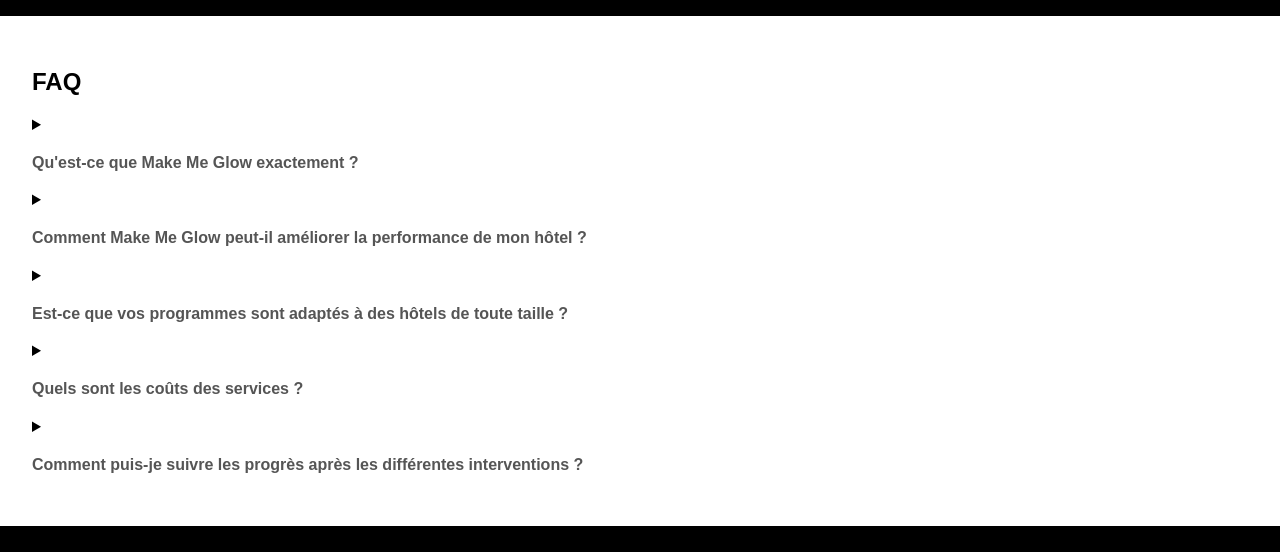
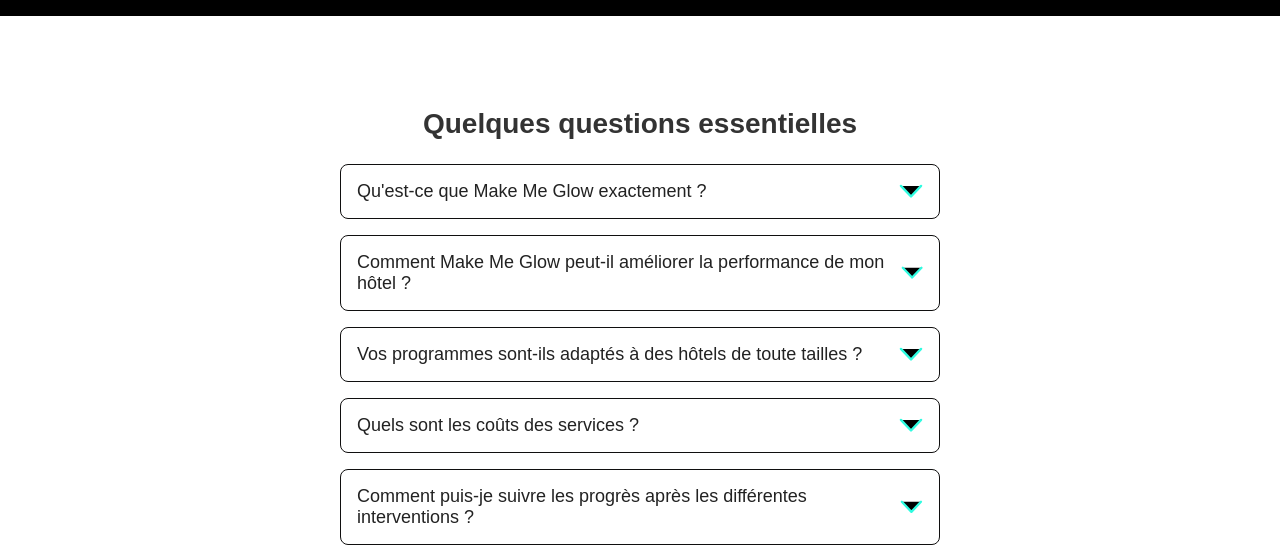
Before and after one commit to Grighting/Make_me_Glow, a plain HTML site: page Contact.html in a window 1280 px wide. Shown: the part 517-1069 px from the top of the page. Drawn offline with Linux system fonts and the light colour scheme.

Commit message:
make-me-glow non-responsive

```diff
--- a/Contact.html
+++ b/Contact.html
@@ -14,42 +14,72 @@
 
    <main>
 
-    <h2>FAQ</h2>
-   <details>
-    <summary>
-     <p><strong>Qu'est-ce que Make Me Glow exactement ?</strong></p>
+   <section id="faq" class="section-faq">
+  <div class="faq-container">
+    <h3 class="faq-title">
+      Quelques questions essentielles
+    </h3>
+    <div class="accordion">
+
+      <details class="accordion-item">
+        <summary class="accordion-header">
+          Qu'est-ce que Make Me Glow exactement ?
+          <svg class="accordion-icon" viewBox="0 0 25 15" xmlns="http://www.w3.org/2000/svg">
+            <path d="M23 2L12.5 13L2 2" stroke="#30FBE0" stroke-width="2.5" stroke-linecap="round" stroke-linejoin="round"/>
+          </svg>
         </summary>
+        <div class="accordion-body">
           <p>Make me Glow est une entreprise qui forme des employés en hôtellerie, permettant des équipes plus éficace et plus de revenus.</p>
+        </div>
       </details>
 
-   <details>
-    <summary>
-     <p><strong>Comment Make Me Glow peut-il améliorer la performance de mon hôtel ?</strong></p>
+      <details class="accordion-item">
+        <summary class="accordion-header">
+          Comment Make Me Glow peut-il améliorer la performance de mon hôtel ?
+          <svg class="accordion-icon" viewBox="0 0 25 15" xmlns="http://www.w3.org/2000/svg">
+            <path d="M23 2L12.5 13L2 2" stroke="#30FBE0" stroke-width="2.5" stroke-linecap="round" stroke-linejoin="round"/>
+          </svg>
         </summary>
+        <div class="accordion-body">
           <p>Make me Glow augmente la performance des hôtels en améliorant la productivité et les capacités relationnelles des équipes.</p>
+        </div>
       </details>
 
-   <details>
-    <summary>
-     <p><strong>Est-ce que vos programmes sont adaptés à des hôtels de toute taille ?</strong></p>
+      <details class="accordion-item">
+        <summary class="accordion-header">
+          Vos programmes sont-ils adaptés à des hôtels de toute tailles ?
+          <svg class="accordion-icon" viewBox="0 0 25 15" xmlns="http://www.w3.org/2000/svg">
+            <path d="M23 2L12.5 13L2 2" stroke="#30FBE0" stroke-width="2.5" stroke-linecap="round" stroke-linejoin="round"/>
+          </svg>
         </summary>
+        <div class="accordion-body">
           <p>Les diverses offres étant flexibles et personalisables, elles peuvent s'adapter à tout types d'hôtels.</p>
+        </div>
       </details>
 
-   <details>
-    <summary>
-     <p><strong>Quels sont les coûts des services ?</strong></p>
+      <details class="accordion-item">
+        <summary class="accordion-header">
+          Quels sont les coûts des services ?
+          <svg class="accordion-icon" viewBox="0 0 25 15" xmlns="http://www.w3.org/2000/svg">
+            <path d="M23 2L12.5 13L2 2" stroke="#30FBE0" stroke-width="2.5" stroke-linecap="round" stroke-linejoin="round"/>
+          </svg>
         </summary>
+        <div class="accordion-body">
           <p>Le service est un abonnement annuel comprenant les trois prestations, le tarif s'adapte en fonction des besoins des hôtels. <br> Envoyer un mail si besoin de réponse plus spécifique.</p>
+        </div>
       </details>
 
-   <details>
-    <summary>
-     <p><strong>Comment puis-je suivre les progrès après les différentes interventions ?</strong></p>
+      <details class="accordion-item">
+        <summary class="accordion-header">
+          Comment puis-je suivre les progrès après les différentes interventions ?
+          <svg class="accordion-icon" viewBox="0 0 25 15" xmlns="http://www.w3.org/2000/svg">
+            <path d="M23 2L12.5 13L2 2" stroke="#30FBE0" stroke-width="2.5" stroke-linecap="round" stroke-linejoin="round"/>
+          </svg>
         </summary>
+        <div class="accordion-body">
           <p>Pour les clients mystère, il y a des scores permettant de suivre la qualité du service, sans oublier des rapports mensuels.<br> Pour nos deux autres services, un espace reporting vous permet de suivre la progression de vos équipes.</p>
+        </div>
       </details>
-
    </main>
 
    <footer class="flex">
--- a/styles.css
+++ b/styles.css
@@ -167,3 +167,100 @@
 .formation_texte{
   margin-top: 150px;
 }
+
+/*FAQ*/
+
+.question_answer1{
+  flex-direction: column;
+}
+
+.question_answer2{
+  flex-direction: column;
+}
+
+.question_answer3{
+  flex-direction: column;
+}
+
+.question_answer4{
+  flex-direction: column;
+}
+
+.question_answer5{
+  flex-direction: column;
+}
+
+.section-faq {
+  padding: 2rem;
+  background: #ffffff;
+}
+
+.faq-container {
+  max-width: 600px;
+  margin: 0 auto;
+}
+
+.faq-title {
+  font-size: 1.75rem;
+  text-align: center;
+  margin-bottom: 1.5rem;
+  color: #333;
+}
+
+/*Réinitialisation de l’apparence par défaut*/
+.accordion details {
+  border: 1px solid #100f0f;
+  border-radius: 0.5rem;
+  margin-bottom: 1rem;
+  background: #ffffff;
+  overflow: hidden;
+}
+
+.accordion summary {
+  list-style: none;
+  cursor: pointer;
+  display: flex;
+  align-items: center;
+  justify-content: space-between;
+  padding: 1rem;
+  font-size: 1.125rem;
+  font-weight: 500;
+  color: #222;
+}
+
+/*Icône : rotation au déploiement*/
+.accordion-icon {
+  width: 1.5rem;
+  height: auto;
+  transition: transform 0.3s ease;
+}
+
+.accordion details[open] .accordion-icon {
+  transform: rotate(180deg);
+}
+
+/*Contenu de la réponse*/
+.accordion-body {
+  padding: 0 1rem 1rem;
+  font-size: 1rem;
+  line-height: 1.5;
+  color: #555;
+}
+
+/*Optionnel : animation d’ouverture*/
+.accordion details .accordion-body {
+  max-height: 0;
+  opacity: 0;
+  transition: max-height 0.3s ease, opacity 0.3s ease;
+}
+
+.accordion details[open] .accordion-body {
+  max-height: 500px; /*assez grand pour le contenu */
+  opacity: 1;
+}
+
+/*responsive*/
+@media (min-width: 320px) {
+  #content {width: auto; height: 90%}
+  #wrapper {flex-direction: column;}
+}
```
Lines whose indentation alone changed are shown as unchanged.
